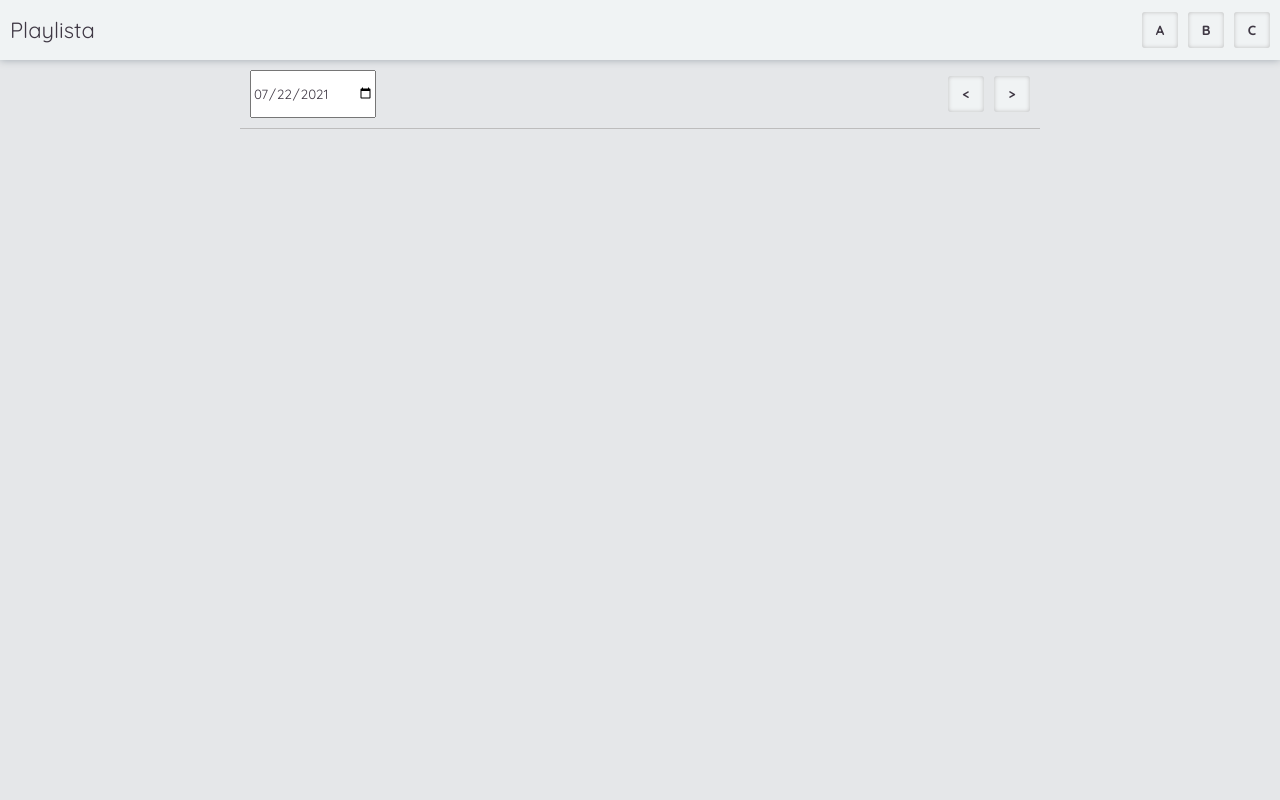
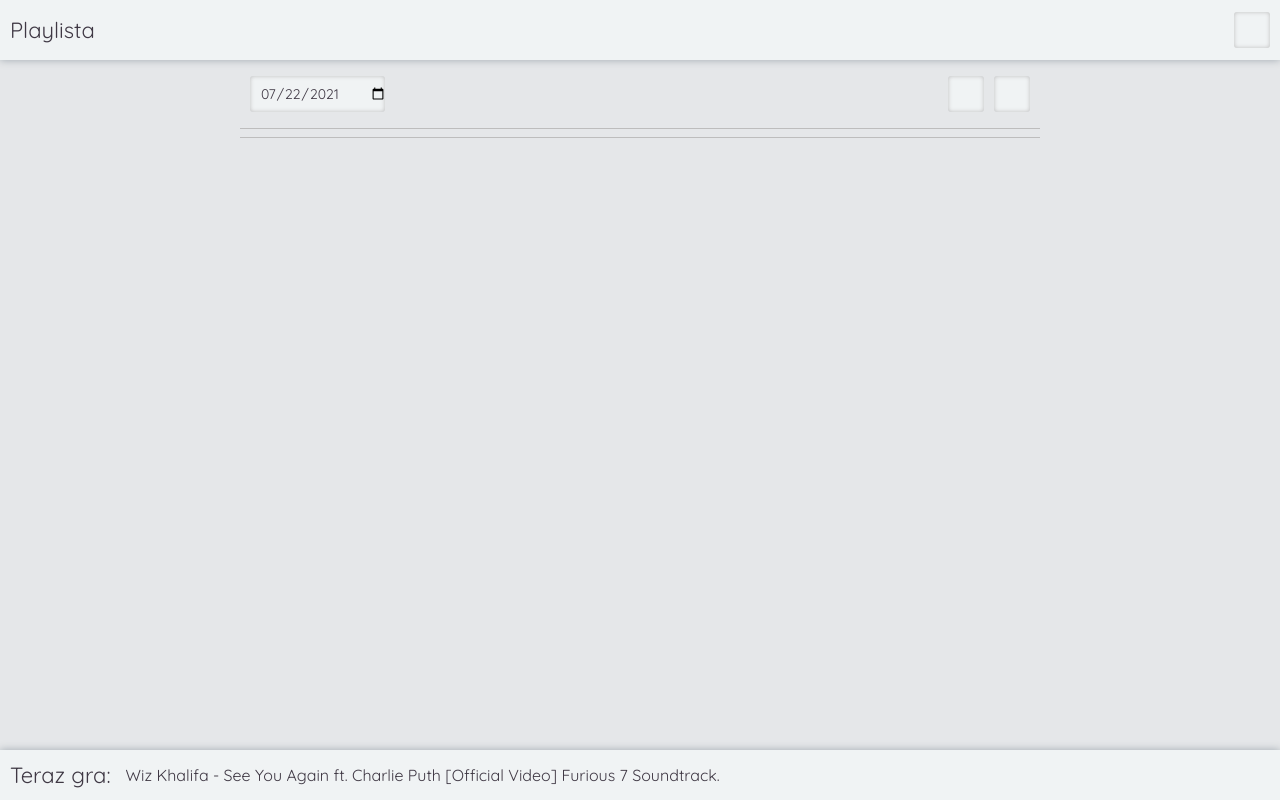
Before and after one commit to PangolinGiLA/radiobeben, a React (Create React App) app in the folder frontend/: page /old/playlist in a window 1280 px wide. Built offline with nearby package versions, Linux system fonts and the light colour scheme; no server answers.

Commit message:
layout changes

```diff
--- a/frontend/src/App.jsx
+++ b/frontend/src/App.jsx
@@ -6,6 +6,7 @@ import { BrowserRouter as Router, Route, Switch } from 'react-router-dom';
 import Navbar from "./components/Navbar.jsx";
 import Playlist from "./components/playlist/Playlist.jsx";
 import Weekdays from "./components/old/Schedule.jsx";
+import Footer from "./components/Footer.jsx";
 
 const App = () => {
 
@@ -53,6 +54,7 @@ const App = () => {
             <Breakes/>
           </Route>
         </Switch>
+        <Footer/>
       </div>
     </Router>
   );
--- /dev/null
+++ b/frontend/src/components/Footer.jsx
@@ -0,0 +1,45 @@
+import { useState, useEffect, useRef } from "react";
+import "../css/styles.css";
+
+const Footer = () => {
+
+	let [animate, setAnimate] = useState("paused");
+	let title = useRef(null);
+
+	// if not enough space to fit text it will float from right to left (check in dev tools with mobile view)
+	// listen to current song change as well once it's implemented
+	useEffect(() => {
+
+		const setAnimation = () => {
+
+			console.log(title.current.offsetWidth, window.innerWidth - 130);
+
+			if (title.current.offsetWidth > window.innerWidth - 130) {
+				setAnimate("running");
+			}
+			else {
+				title.current.style.animation = null;
+				void title.current.offsetWidth; // magic spell to reset animation
+				title.current.style.animation = "move 10s linear 1s normal infinite";
+				setAnimate("paused");
+			}
+			title.current.style.animationPlayState = animate;
+		}
+
+		setAnimation();
+		window.addEventListener('resize', setAnimation);
+	});
+
+	return (
+		<div style={{height: "50px"}}>
+			<nav className="footer" style={{justifyContent: "none"}}>
+				<div className="cover"><div className="title">Teraz gra:</div></div>
+				<div className="floatingtitle" style={{animation: "move 10s linear 0s normal infinite"}} ref={title}>
+					{ "Wiz Khalifa - See You Again ft. Charlie Puth [Official Video] Furious 7 Soundtrack." }
+				</div>
+			</nav>
+		</div>
+	);
+}
+
+export default Footer;
--- a/frontend/src/components/Navbar.jsx
+++ b/frontend/src/components/Navbar.jsx
@@ -7,9 +7,8 @@ const Navbar = () => {
 			<nav className="navbar">
 				<div className="title">Playlista</div>
 				<div className="navcontainer">
-					<Navbutton content="A"/>
-					<Navbutton content="B"/>
-					<Navbutton content="C"/>
+					<Navbutton content={ <span className="material-icons-round">&#xE88A;</span> }/>
+					{/* more buttons here */}
 				</div>
 			</nav>
 		</div>
--- a/frontend/src/components/old/Playlist.jsx
+++ b/frontend/src/components/old/Playlist.jsx
@@ -55,10 +55,9 @@ class Break extends React.Component {
             <div className="breakpanel">
                 <div className="breakinfo">
                     <div className="timestamp"> {this.props.start.hour}:{this.props.start.minutes} </div>
-                    <div className="breakbutton" onClick={this.showAdding}>+</div>
+                    <div className="breakbutton" onClick={this.showAdding}><span className="material-icons-round" style={{fontSize: "16px"}}>&#xE145;</span></div>
                 </div>
                 {toRender}
-                <br />
                 <div className="timestamp"> {this.props.end.hour}:{this.props.end.minutes} </div>
                 {this.state.adding ?
                     <LibraryPickable
@@ -163,12 +162,13 @@ export default class Playlist extends React.Component {
                 <div className="header">
                     <input className="datecontainer" type="date" onChange={this.changeDate} value={this.state.date}/>
                     <div className="navcontainer">
-                        <button className="navbutton" onClick={this.addDate(-1)}> {"<"} </button>
-                        <button className="navbutton" onClick={this.addDate(1)}> {">"} </button>
+                        <button className="navbutton" onClick={this.addDate(-1)}><span className="material-icons-round">&#xE408;</span></button>
+                        <button className="navbutton" onClick={this.addDate(1)}><span className="material-icons-round">&#xE409;</span></button>
                     </div>
                 </div>
                 <div className="divider"></div>
                 <Breaks date={this.state.date} />
+                <div className="divider"></div>
             </div>
         );
     }
--- a/frontend/src/css/styles.css
+++ b/frontend/src/css/styles.css
@@ -1,4 +1,5 @@
 @import url('https://fonts.googleapis.com/css2?family=Quicksand:wght@300;400;500;600;700&display=swap');
+@import url('https://fonts.googleapis.com/icon?family=Material+Icons+Round');
 
 /* colors */
 :root {
@@ -21,16 +22,19 @@
 
 body {
 	background-color: var(--light-bg-main);
+	overflow: hidden;
 }
 
 .content {
 	padding: 0px 10px;
+	height: calc(100vh - 110px);
+	overflow-y: auto;
 }
 
 .divider {
 	height: 0px;
 	border-bottom: solid 1px var(--light-shadow-main);
-	margin: 10px auto;
+	margin: 8px auto;
 	max-width: 800px;
 }
 
@@ -47,10 +51,31 @@ body {
 	width: 100%;
 }
 
+.footer {
+	display: flex;
+	align-items: center;
+	height: 50px;
+	background-color: var(--light-bg-secondary);
+	box-shadow: 0px  0px 8px var(--light-shadow-secondary);
+	position: fixed;
+	bottom: 0;
+	width: 100%;
+}
+
 .title {
 	margin: 6px 10px;
 	margin-right: 0px;
 	font-size: 22px;
+	white-space: nowrap;
+}
+
+.cover {
+	display: flex;
+	height: inherit;
+	background-color: var(--light-bg-secondary);
+	z-index: 2;
+	align-items: center;
+	padding-right: 5px;
 }
 
 .navbutton {
@@ -83,6 +108,11 @@ body {
 		cursor: pointer;
 		background-color: var(--light-bg-main);
 	}
+
+	.datecontainer:hover {
+		cursor: pointer;
+		background-color: var(--light-bg-main);
+	}
 }
 
 .navbutton:active {
@@ -91,7 +121,10 @@ body {
 .breakbutton:active {
 	background-color: var(--light-bg-hover);
 }
-.songpanel:active {
+.songpanel:active{
+	background-color: var(--light-bg-hover);
+}
+.datecontainer:active{
 	background-color: var(--light-bg-hover);
 }
 
@@ -129,10 +162,18 @@ body {
 }
 
 .datecontainer {
+	width: 120px;
+	height: 36px;
 	display: flex;
-	margin: 0px;
-	margin-left: 10px;
+	font-size: 14px;
+	margin: 6px 10px;
+	margin-right: 0px;
+	padding: 0px 5px 0px 10px;
 	align-items: center;
+	background-color: var(--light-bg-secondary);
+	border: none;
+	border-radius: 3px;
+	box-shadow: inset 0px  0px 4px var(--light-shadow-main);
 }
 
 .breakinfo {
@@ -159,3 +200,24 @@ body {
 	display: flex;
 	margin: 0px;
 }
+
+.floatingtitle {
+	margin: 0;
+	text-align: left;
+	white-space: nowrap;
+	flex-grow: 2;
+	margin: 0px 10px;
+	position: relative;
+}
+
+@keyframes move {
+	0% {
+		transform: translateX(0%);
+	}
+	10% {
+		transform: translateX(0%);
+	}
+	100% {
+		transform: translateX(-102%);
+  }
+}
```
